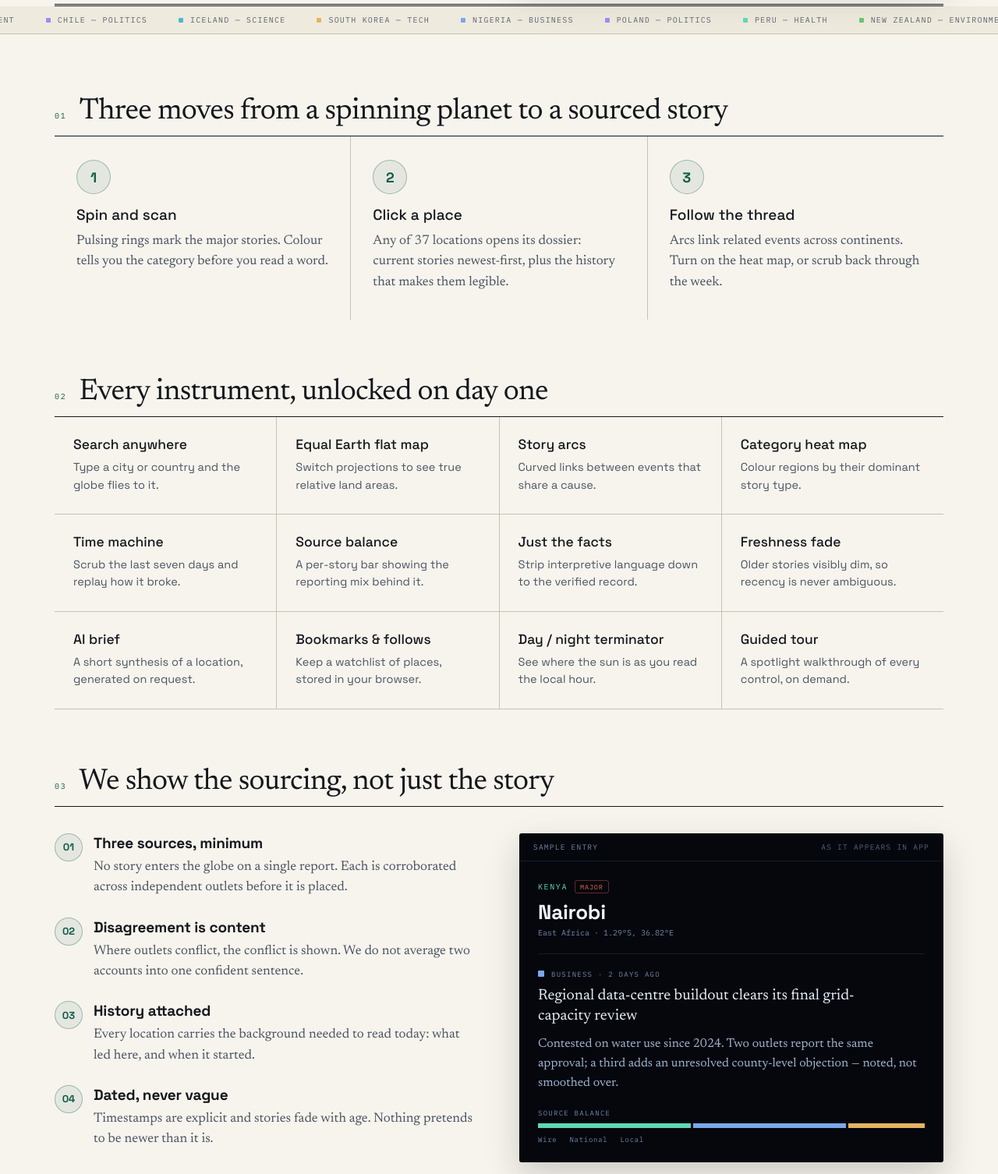
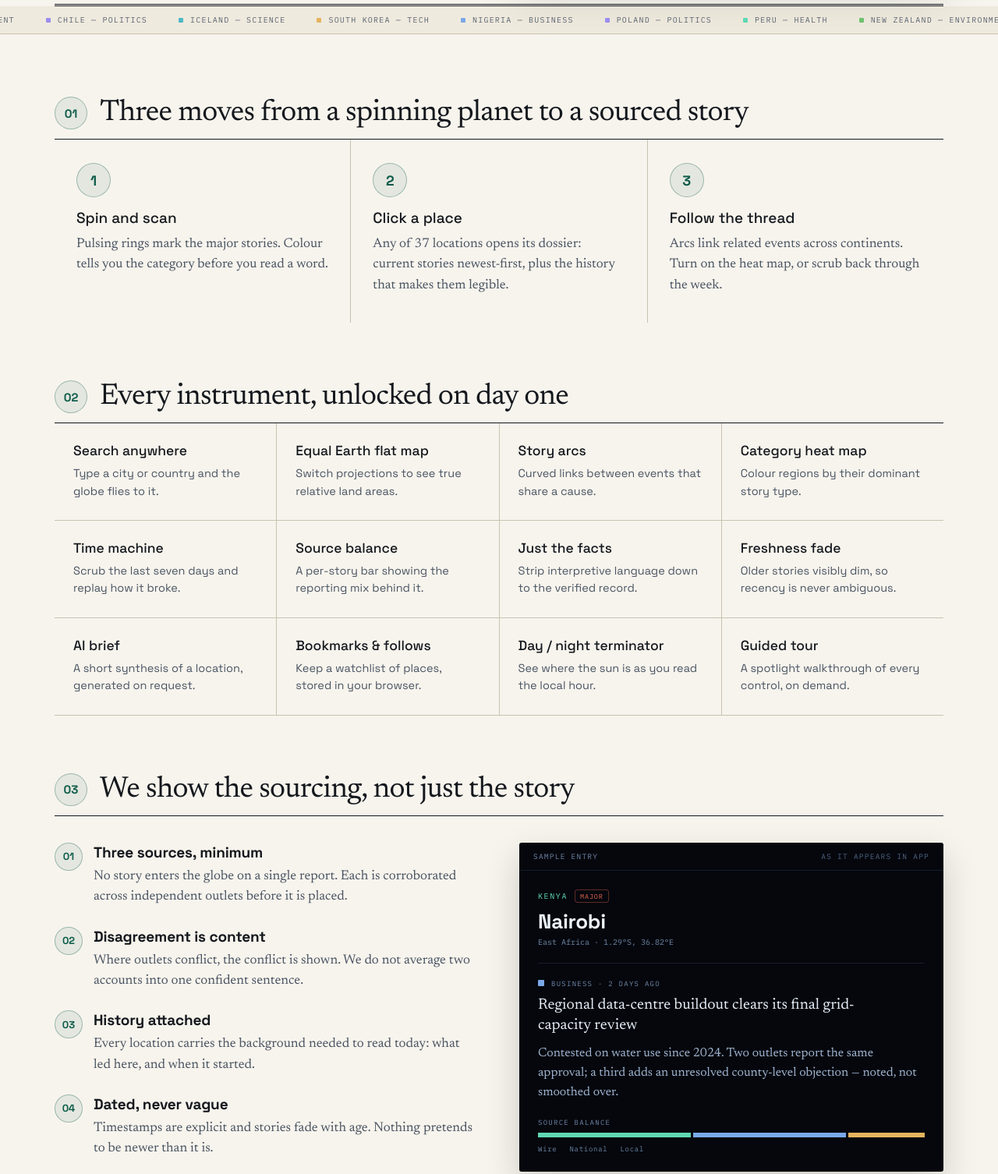
Before and after one commit to RajShethna/terranews, a plain HTML site: page index.html in a window 1280 px wide. Shown: the part 880-2386 px from the top of the page at 78% size. Drawn offline with nearby package versions, Linux system fonts and the light colour scheme; no server answers.

Commit message:
Upgrade section-header numbers to badge style, matching item bullets

```diff
--- a/index.html
+++ b/index.html
@@ -107,8 +107,8 @@ a:hover{color:#18856a}
   </div>
 
   <div id="how" style="max-width:1200px;margin:0 auto;padding:clamp(46px,9vw,80px) clamp(14px,4vw,30px) 0">
-    <div style="display:flex;align-items:baseline;gap:clamp(10px,3vw,16px);border-bottom:1px solid #14181d;padding-bottom:12px">
-      <span style="font-family:'IBM Plex Mono',monospace;font-size:10px;letter-spacing:.18em;text-transform:uppercase;color:#0f5c4a">01</span>
+    <div style="display:flex;align-items:center;gap:clamp(10px,3vw,16px);border-bottom:1px solid #14181d;padding-bottom:12px">
+      <div style="width:42px;height:42px;border-radius:50%;background:rgba(15,92,74,.08);border:1px solid rgba(15,92,74,.35);display:flex;align-items:center;justify-content:center;flex:none;font-family:'Space Grotesk',sans-serif;font-weight:700;font-size:15px;color:#0f5c4a">01</div>
       <h2 style="font-family:'Newsreader',serif;font-weight:400;font-size:clamp(26px,6.4vw,38px);letter-spacing:-.02em;margin:0">Three moves from a spinning planet to a sourced story</h2>
     </div>
     <div style="display:grid;grid-template-columns:repeat(auto-fit,minmax(min(100%,255px),1fr));gap:1px;background:#c9c2b2">
@@ -123,8 +123,8 @@ a:hover{color:#18856a}
   </div>
 
   <div id="features" style="max-width:1200px;margin:0 auto;padding:clamp(44px,8vw,74px) clamp(14px,4vw,30px) 0">
-    <div style="display:flex;align-items:baseline;gap:clamp(10px,3vw,16px);border-bottom:1px solid #14181d;padding-bottom:12px">
-      <span style="font-family:'IBM Plex Mono',monospace;font-size:10px;letter-spacing:.18em;text-transform:uppercase;color:#0f5c4a">02</span>
+    <div style="display:flex;align-items:center;gap:clamp(10px,3vw,16px);border-bottom:1px solid #14181d;padding-bottom:12px">
+      <div style="width:42px;height:42px;border-radius:50%;background:rgba(15,92,74,.08);border:1px solid rgba(15,92,74,.35);display:flex;align-items:center;justify-content:center;flex:none;font-family:'Space Grotesk',sans-serif;font-weight:700;font-size:15px;color:#0f5c4a">02</div>
       <h2 style="font-family:'Newsreader',serif;font-weight:400;font-size:clamp(26px,6.4vw,38px);letter-spacing:-.02em;margin:0">Every instrument, unlocked on day one</h2>
     </div>
     <div style="display:grid;grid-template-columns:repeat(auto-fit,minmax(min(100%,235px),1fr));gap:1px;background:#c9c2b2;border-bottom:1px solid #c9c2b2">
@@ -138,8 +138,8 @@ a:hover{color:#18856a}
   </div>
 
   <div id="method" style="max-width:1200px;margin:0 auto;padding:clamp(44px,8vw,74px) clamp(14px,4vw,30px) 0">
-    <div style="display:flex;align-items:baseline;gap:clamp(10px,3vw,16px);border-bottom:1px solid #14181d;padding-bottom:12px">
-      <span style="font-family:'IBM Plex Mono',monospace;font-size:10px;letter-spacing:.18em;text-transform:uppercase;color:#0f5c4a">03</span>
+    <div style="display:flex;align-items:center;gap:clamp(10px,3vw,16px);border-bottom:1px solid #14181d;padding-bottom:12px">
+      <div style="width:42px;height:42px;border-radius:50%;background:rgba(15,92,74,.08);border:1px solid rgba(15,92,74,.35);display:flex;align-items:center;justify-content:center;flex:none;font-family:'Space Grotesk',sans-serif;font-weight:700;font-size:15px;color:#0f5c4a">03</div>
       <h2 style="font-family:'Newsreader',serif;font-weight:400;font-size:clamp(26px,6.4vw,38px);letter-spacing:-.02em;margin:0">We show the sourcing, not just the story</h2>
     </div>
     <div style="display:grid;grid-template-columns:repeat(auto-fit,minmax(min(100%,300px),1fr));gap:clamp(30px,5vw,52px);padding-top:34px">
@@ -206,8 +206,8 @@ a:hover{color:#18856a}
   </div>
 
   <div id="faq" style="max-width:1200px;margin:0 auto;padding:clamp(44px,8vw,74px) clamp(14px,4vw,30px) 0">
-    <div style="display:flex;align-items:baseline;gap:clamp(10px,3vw,16px);border-bottom:1px solid #14181d;padding-bottom:12px">
-      <span style="font-family:'IBM Plex Mono',monospace;font-size:10px;letter-spacing:.18em;text-transform:uppercase;color:#0f5c4a">04</span>
+    <div style="display:flex;align-items:center;gap:clamp(10px,3vw,16px);border-bottom:1px solid #14181d;padding-bottom:12px">
+      <div style="width:42px;height:42px;border-radius:50%;background:rgba(15,92,74,.08);border:1px solid rgba(15,92,74,.35);display:flex;align-items:center;justify-content:center;flex:none;font-family:'Space Grotesk',sans-serif;font-weight:700;font-size:15px;color:#0f5c4a">04</div>
       <h2 style="font-family:'Newsreader',serif;font-weight:400;font-size:clamp(26px,6.4vw,38px);letter-spacing:-.02em;margin:0">Questions, answered plainly</h2>
     </div>
     <sc-for list="{{ faqs }}" as="q" hint-placeholder-count="6">
```
